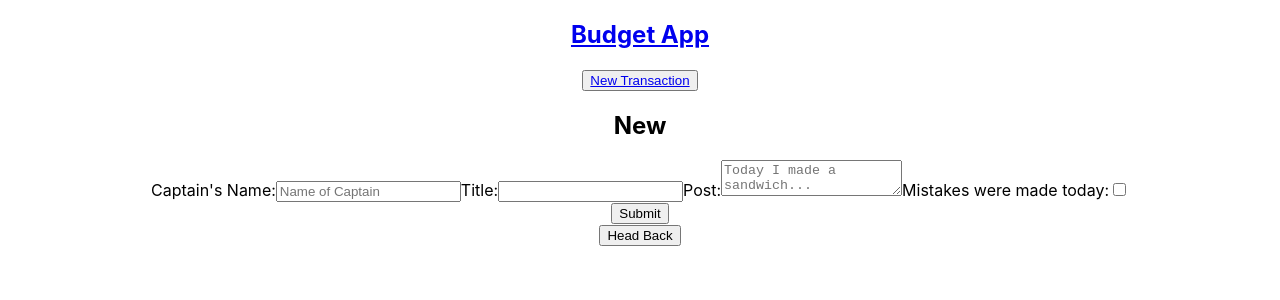
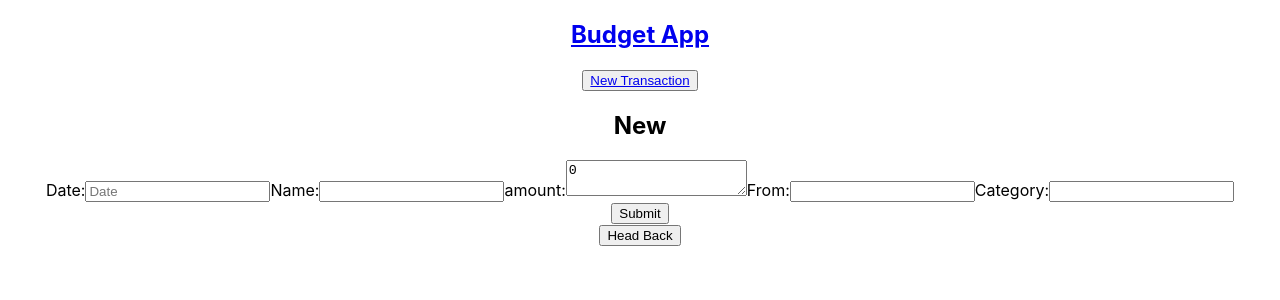
Before and after one commit to JerryDeJesus/budget-app-frontend, a React (Create React App) app: page /transactions/new in a window 1280 px wide. Shown: the top 300 px of the page. Built offline with nearby package versions, Linux system fonts and the light colour scheme; no server answers.

Commit message:
edit page complete

```diff
--- a/src/Components/NewTransactionForm.js
+++ b/src/Components/NewTransactionForm.js
@@ -10,6 +10,7 @@ function NewTransactionForm() {
     name: "",
     amount: 0,
     from: "",
+    category: ""
   });
 
   const handleTextChange = (event) => {
@@ -29,39 +30,45 @@ function NewTransactionForm() {
   return (
     <div className="New">
       <form onSubmit={handleSubmit}>
-        <label htmlFor="name">Captain's Name:</label>
+        <label htmlFor="name">Date:</label>
         <input
-          id="captainName"
+          id="date"
           value={transaction.date}
           type="text"
           onChange={handleTextChange}
-          placeholder="Name of Captain"
+          placeholder="Date"
           required
         />
-        <label htmlFor="title">Title:</label>
+        <label htmlFor="name">Name:</label>
         <input
-          id="title"
+          id="name"
           type="text"
           required
-          value={transaction.title}
+          value={transaction.name}
           onChange={handleTextChange}
         />
-        <label htmlFor="post">Post:</label>
+        <label htmlFor="amount">amount:</label>
         <textarea
-          id="post"
-          type="text"
-          name="post"
-          value={transaction.post}
-          placeholder="Today I made a sandwich..."
+          id="amount"
+          type="number"
+          name="amount"
+          value={transaction.amount}
+          placeholder="sandwich..."
           onChange={handleTextChange}
         />
-        <label htmlFor="mistakesWereMadeToday">Mistakes were made today:</label>
+        <label htmlFor="from">From:</label>
         <input
-          id="mistakesWereMadeToday"
-          type="checkbox"
-          value={transaction.mistakesWereMadeToday}
+          id="from"
+          type="text"
+          value={transaction.from}
           onChange={handleTextChange}
-          checked={transaction.mistakesWereMadeToday}
+        />
+        <label htmlFor="category">Category:</label>
+        <input
+          id="category"
+          type="text"
+          value={transaction.category}
+          onChange={handleTextChange}
         />
         <br />
         <input type="submit" />
--- a/src/Components/Transactions.js
+++ b/src/Components/Transactions.js
@@ -21,7 +21,7 @@ function Transactions() {
   const transactionSum = () => {
     let sum = 0;
     transactions.forEach((item) => {
-      sum += item.amount;
+      sum += Number(item.amount);
     })
     return sum;
   };
```
